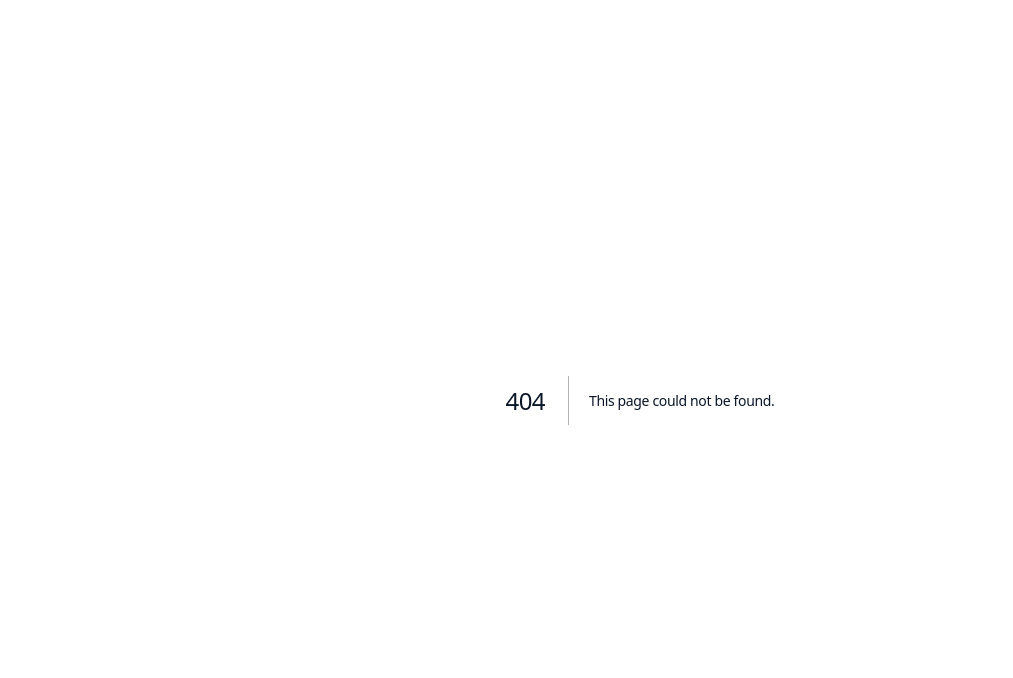
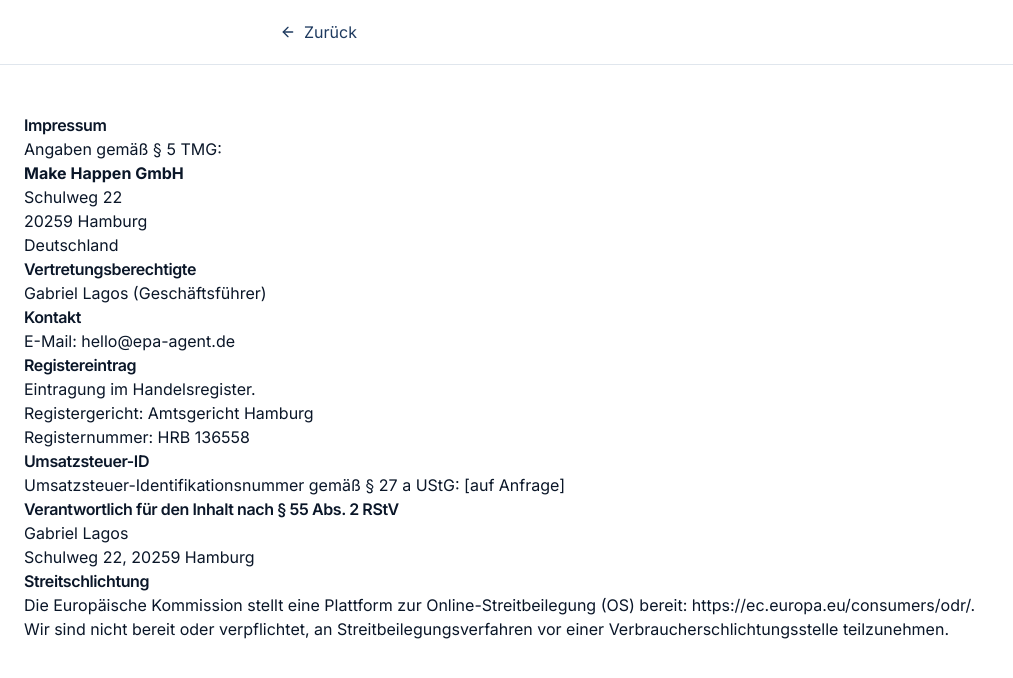
Before and after one commit to lagosito/epa-agent, a Next.js app: page /impressum in a window 1280 px wide. Before the commit this address had no page. Shown: the top 678 px of the page, without its empty margins (0-1013 px from the left). Built offline with nearby package versions, Linux system fonts and the light colour scheme.

Commit message:
Add Impressum page

```diff
--- /dev/null
+++ b/app/impressum/page.tsx
@@ -0,0 +1,78 @@
+import Link from 'next/link';
+import { ArrowLeft } from 'lucide-react';
+
+export const metadata = { title: 'Impressum — ePA Agent' };
+
+export default function ImpressumPage() {
+  return (
+    <div className="min-h-screen bg-white">
+      <header className="border-b border-border">
+        <div className="container-narrow flex h-16 items-center">
+          <Link href="/" className="flex items-center gap-2 text-ink-soft hover:text-ink">
+            <ArrowLeft className="h-4 w-4" />
+            Zurück
+          </Link>
+        </div>
+      </header>
+
+      <main className="container-narrow py-12 prose prose-slate max-w-none">
+        <h1>Impressum</h1>
+
+        <p>Angaben gemäß § 5 TMG:</p>
+
+        <p>
+          <strong>Make Happen GmbH</strong>
+          <br />
+          Schulweg 22
+          <br />
+          20259 Hamburg
+          <br />
+          Deutschland
+        </p>
+
+        <h2>Vertretungsberechtigte</h2>
+        <p>Gabriel Lagos (Geschäftsführer)</p>
+
+        <h2>Kontakt</h2>
+        <p>
+          E-Mail:{' '}
+          <a href="mailto:hello@epa-agent.de">hello@epa-agent.de</a>
+        </p>
+
+        <h2>Registereintrag</h2>
+        <p>
+          Eintragung im Handelsregister.
+          <br />
+          Registergericht: Amtsgericht Hamburg
+          <br />
+          Registernummer: HRB 136558
+        </p>
+
+        <h2>Umsatzsteuer-ID</h2>
+        <p>
+          Umsatzsteuer-Identifikationsnummer gemäß § 27 a UStG: [auf Anfrage]
+        </p>
+
+        <h2>Verantwortlich für den Inhalt nach § 55 Abs. 2 RStV</h2>
+        <p>
+          Gabriel Lagos
+          <br />
+          Schulweg 22, 20259 Hamburg
+        </p>
+
+        <h2>Streitschlichtung</h2>
+        <p>
+          Die Europäische Kommission stellt eine Plattform zur Online-Streitbeilegung (OS) bereit:{' '}
+          <a href="https://ec.europa.eu/consumers/odr/" target="_blank" rel="noopener noreferrer">
+            https://ec.europa.eu/consumers/odr/
+          </a>
+          .
+        </p>
+        <p>
+          Wir sind nicht bereit oder verpflichtet, an Streitbeilegungsverfahren vor einer
+          Verbraucherschlichtungsstelle teilzunehmen.
+        </p>
+      </main>
+    </div>
+  );
+}
```
